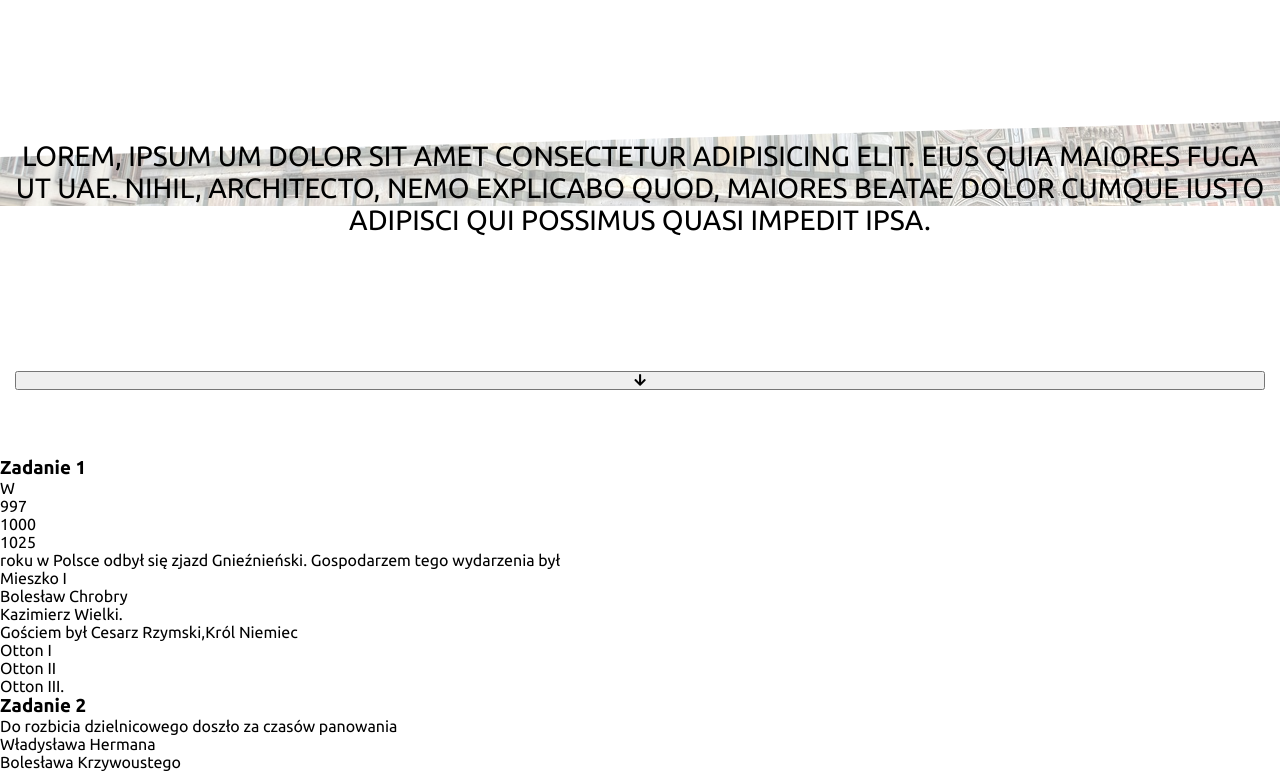
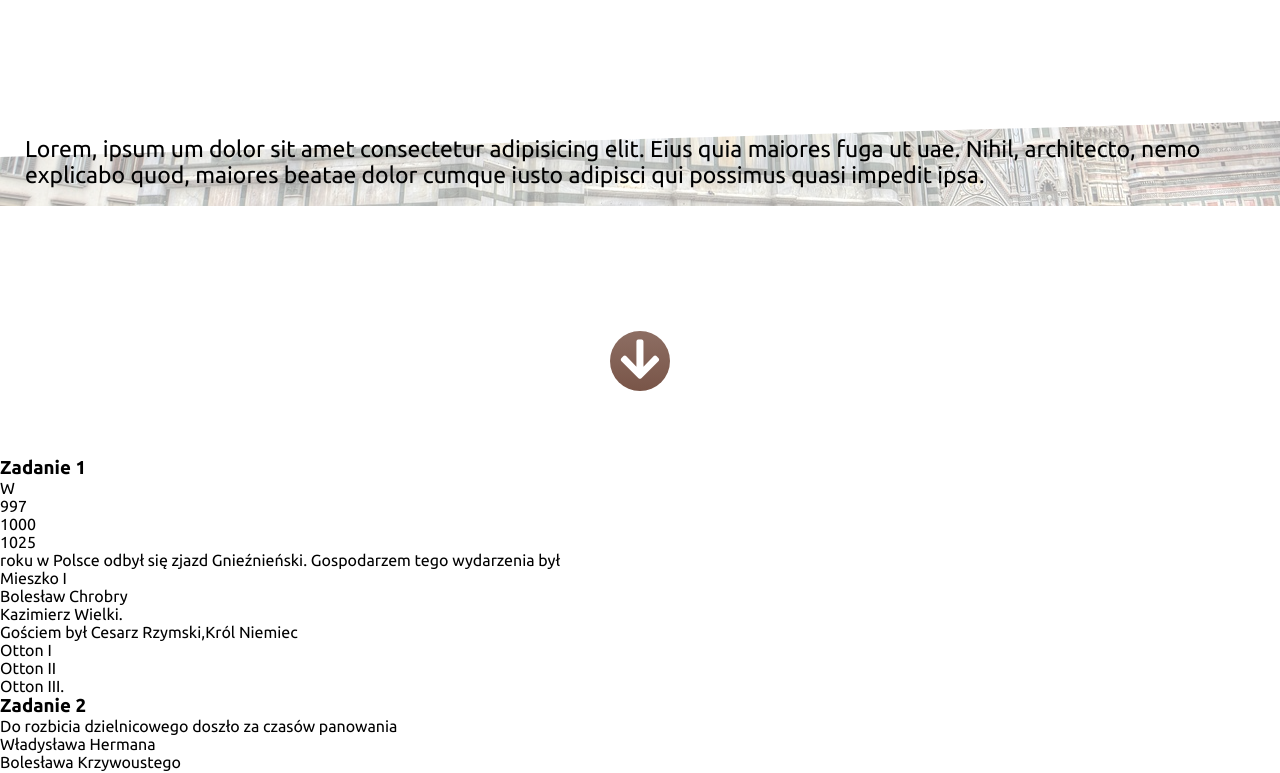
Before and after one commit to Iwaniukooo11/history-quiz, a plain HTML site: page index.html in a window 1280 px wide. Shown: the part 343-1116 px from the top of the page. Drawn offline with Linux system fonts and the light colour scheme.

Commit message:
end creating section-about (add button)

```diff
--- a/assets/css/style.css
+++ b/assets/css/style.css
@@ -1 +1 @@
-.header{display:flex;height:23vh;background-image:linear-gradient(#8d6e63,#795548);flex-direction:column;justify-content:center;align-items:center;padding:10px 0;border-bottom-left-radius:10px;border-bottom-right-radius:10px}.header__title{font-weight:700;color:#fff;font-size:calc(23vh/2 * .85);text-align:center}.row{width:100%;height:200px;position:absolute;left:0;-webkit-clip-path:polygon(0 18%,100% 0,100% 74%,0 100%);clip-path:polygon(0 18%,100% 0,100% 74%,0 100%)}.section-about{min-height:calc(100vh - 23vh);display:flex;flex-direction:column;justify-content:space-around;align-content:center;padding:0 15px;text-transform:uppercase}.section-about__title{text-align:center;margin:20px auto;font-size:50px}.section-about__desc{text-align:center;font-size:28px}.section-about .row{z-index:-1;top:58vh;background:url(../images/row-1280.jpg) no-repeat;background-position:75% 117%;background-attachment:fixed;opacity:.4}*,::after,::before{margin:0;padding:0;box-sizing:border-box}body{font-family:ubuntu,Arial,Helvetica,sans-serif}
+.header{display:flex;height:23vh;background-image:linear-gradient(#8d6e63,#795548);flex-direction:column;justify-content:center;align-items:center;padding:10px 0;border-bottom-left-radius:10px;border-bottom-right-radius:10px}.header__title{font-weight:700;color:#fff;font-size:calc(23vh/2 * .85);text-align:center}.row{width:100%;height:200px;position:absolute;left:0;-webkit-clip-path:polygon(0 18%,100% 0,100% 74%,0 100%);clip-path:polygon(0 18%,100% 0,100% 74%,0 100%)}.section-about{min-height:calc(100vh - 23vh);display:flex;flex-direction:column;justify-content:space-around;align-content:center;padding:0 25px}.section-about__title{text-align:center;margin:20px auto;font-size:50px}.section-about__desc{text-align:left;font-size:23px}.section-about__btn{width:60px;height:60px;font-size:calc(60px * .75);line-height:60px;margin:10px auto 0;border:none;border-radius:50%;background-image:linear-gradient(#8d6e63,#795548);color:#fff}.section-about .row{z-index:-1;top:58vh;background:url(../images/row-1280.jpg) no-repeat;background-position:75% 117%;background-attachment:fixed;opacity:.4}*,::after,::before{margin:0;padding:0;box-sizing:border-box}body{font-family:ubuntu,Arial,Helvetica,sans-serif}
```
Also changed, not shown: index.html (+1 -1 lines).
